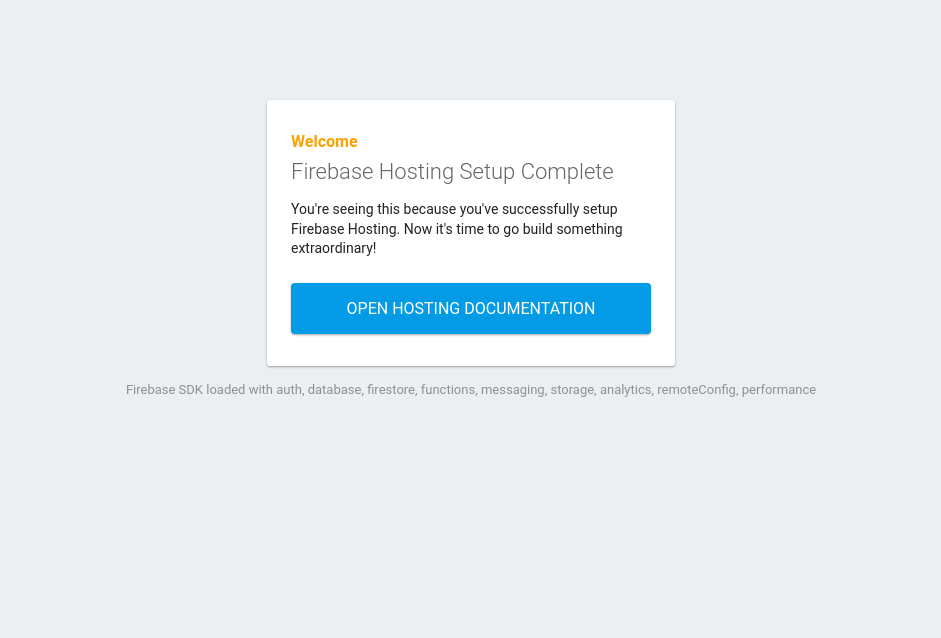
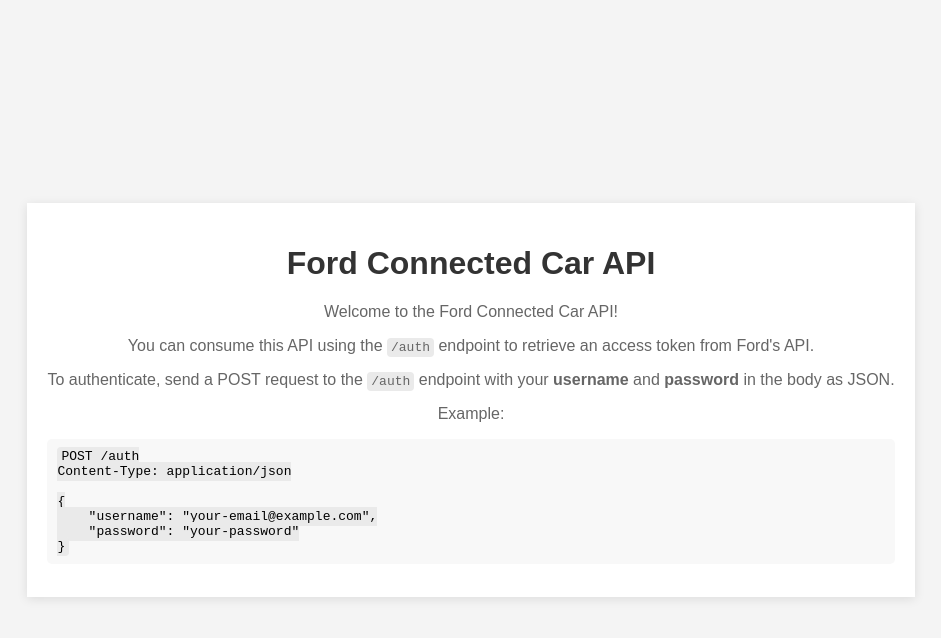
Before and after one commit to brandon-grant/ford-connected-car, a plain HTML site: page public/index.html in a window 1280 px wide. Shown: the whole page, without its empty margins (169-1110 px from the left). Drawn offline with Linux system fonts and the light colour scheme; some packages are replaced by stand-ins of ours.

Commit message:
Updated index

```diff
--- a/public/index.html
+++ b/public/index.html
@@ -1,89 +1,59 @@
 <!DOCTYPE html>
-<html>
-  <head>
-    <meta charset="utf-8">
-    <meta name="viewport" content="width=device-width, initial-scale=1">
-    <title>Welcome to Firebase Hosting</title>
+<html lang="en">
+<head>
+    <meta charset="UTF-8">
+    <meta name="viewport" content="width=device-width, initial-scale=1.0">
+    <title>Ford Connected Car API</title>
+    <style>
+        body {
+            font-family: Arial, sans-serif;
+            margin: 0;
+            padding: 0;
+            display: flex;
+            justify-content: center;
+            align-items: center;
+            height: 100vh;
+            background-color: #f4f4f4;
+        }
+        .container {
+            text-align: center;
+            padding: 20px;
+            background: white;
+            box-shadow: 0 2px 10px rgba(0, 0, 0, 0.1);
+        }
+        h1 {
+            color: #333;
+        }
+        p {
+            color: #666;
+        }
+        code {
+            background: #eaeaea;
+            padding: 2px 4px;
+            border-radius: 4px;
+        }
+        pre {
+            text-align: left;
+            background: #f8f8f8;
+            padding: 10px;
+            border-radius: 5px;
+        }
+    </style>
+</head>
+<body>
+    <div class="container">
+        <h1>Ford Connected Car API</h1>
+        <p>Welcome to the Ford Connected Car API!</p>
+        <p>You can consume this API using the <code>/auth</code> endpoint to retrieve an access token from Ford's API.</p>
+        <p>To authenticate, send a POST request to the <code>/auth</code> endpoint with your <strong>username</strong> and <strong>password</strong> in the body as JSON.</p>
+        <p>Example:</p>
+        <pre><code>POST /auth
+Content-Type: application/json
 
-    <!-- update the version number as needed -->
-    <script defer src="/__/firebase/10.12.1/firebase-app-compat.js"></script>
-    <!-- include only the Firebase features as you need -->
-    <script defer src="/__/firebase/10.12.1/firebase-auth-compat.js"></script>
-    <script defer src="/__/firebase/10.12.1/firebase-database-compat.js"></script>
-    <script defer src="/__/firebase/10.12.1/firebase-firestore-compat.js"></script>
-    <script defer src="/__/firebase/10.12.1/firebase-functions-compat.js"></script>
-    <script defer src="/__/firebase/10.12.1/firebase-messaging-compat.js"></script>
-    <script defer src="/__/firebase/10.12.1/firebase-storage-compat.js"></script>
-    <script defer src="/__/firebase/10.12.1/firebase-analytics-compat.js"></script>
-    <script defer src="/__/firebase/10.12.1/firebase-remote-config-compat.js"></script>
-    <script defer src="/__/firebase/10.12.1/firebase-performance-compat.js"></script>
-    <!--
-      initialize the SDK after all desired features are loaded, set useEmulator to false
-      to avoid connecting the SDK to running emulators.
-    -->
-    <script defer src="/__/firebase/init.js?useEmulator=true"></script>
-
-    <style media="screen">
-      body { background: #ECEFF1; color: rgba(0,0,0,0.87); font-family: Roboto, Helvetica, Arial, sans-serif; margin: 0; padding: 0; }
-      #message { background: white; max-width: 360px; margin: 100px auto 16px; padding: 32px 24px; border-radius: 3px; }
-      #message h2 { color: #ffa100; font-weight: bold; font-size: 16px; margin: 0 0 8px; }
-      #message h1 { font-size: 22px; font-weight: 300; color: rgba(0,0,0,0.6); margin: 0 0 16px;}
-      #message p { line-height: 140%; margin: 16px 0 24px; font-size: 14px; }
-      #message a { display: block; text-align: center; background: #039be5; text-transform: uppercase; text-decoration: none; color: white; padding: 16px; border-radius: 4px; }
-      #message, #message a { box-shadow: 0 1px 3px rgba(0,0,0,0.12), 0 1px 2px rgba(0,0,0,0.24); }
-      #load { color: rgba(0,0,0,0.4); text-align: center; font-size: 13px; }
-      @media (max-width: 600px) {
-        body, #message { margin-top: 0; background: white; box-shadow: none; }
-        body { border-top: 16px solid #ffa100; }
-      }
-    </style>
-  </head>
-  <body>
-    <div id="message">
-      <h2>Welcome</h2>
-      <h1>Firebase Hosting Setup Complete</h1>
-      <p>You're seeing this because you've successfully setup Firebase Hosting. Now it's time to go build something extraordinary!</p>
-      <a target="_blank" href="https://firebase.google.com/docs/hosting/">Open Hosting Documentation</a>
+{
+    "username": "your-email@example.com",
+    "password": "your-password"
+}</code></pre>
     </div>
-    <p id="load">Firebase SDK Loading&hellip;</p>
-
-    <script>
-      document.addEventListener('DOMContentLoaded', function() {
-        const loadEl = document.querySelector('#load');
-        // // 🔥🔥🔥🔥🔥🔥🔥🔥🔥🔥🔥🔥🔥🔥🔥🔥🔥🔥🔥🔥🔥🔥🔥🔥🔥🔥🔥🔥🔥🔥🔥
-        // // The Firebase SDK is initialized and available here!
-        //
-        // firebase.auth().onAuthStateChanged(user => { });
-        // firebase.database().ref('/path/to/ref').on('value', snapshot => { });
-        // firebase.firestore().doc('/foo/bar').get().then(() => { });
-        // firebase.functions().httpsCallable('yourFunction')().then(() => { });
-        // firebase.messaging().requestPermission().then(() => { });
-        // firebase.storage().ref('/path/to/ref').getDownloadURL().then(() => { });
-        // firebase.analytics(); // call to activate
-        // firebase.analytics().logEvent('tutorial_completed');
-        // firebase.performance(); // call to activate
-        //
-        // // 🔥🔥🔥🔥🔥🔥🔥🔥🔥🔥🔥🔥🔥🔥🔥🔥🔥🔥🔥🔥🔥🔥🔥🔥🔥🔥🔥🔥🔥🔥🔥
-
-        try {
-          let app = firebase.app();
-          let features = [
-            'auth',
-            'database',
-            'firestore',
-            'functions',
-            'messaging',
-            'storage',
-            'analytics',
-            'remoteConfig',
-            'performance',
-          ].filter(feature => typeof app[feature] === 'function');
-          loadEl.textContent = `Firebase SDK loaded with ${features.join(', ')}`;
-        } catch (e) {
-          console.error(e);
-          loadEl.textContent = 'Error loading the Firebase SDK, check the console.';
-        }
-      });
-    </script>
-  </body>
+</body>
 </html>
```
